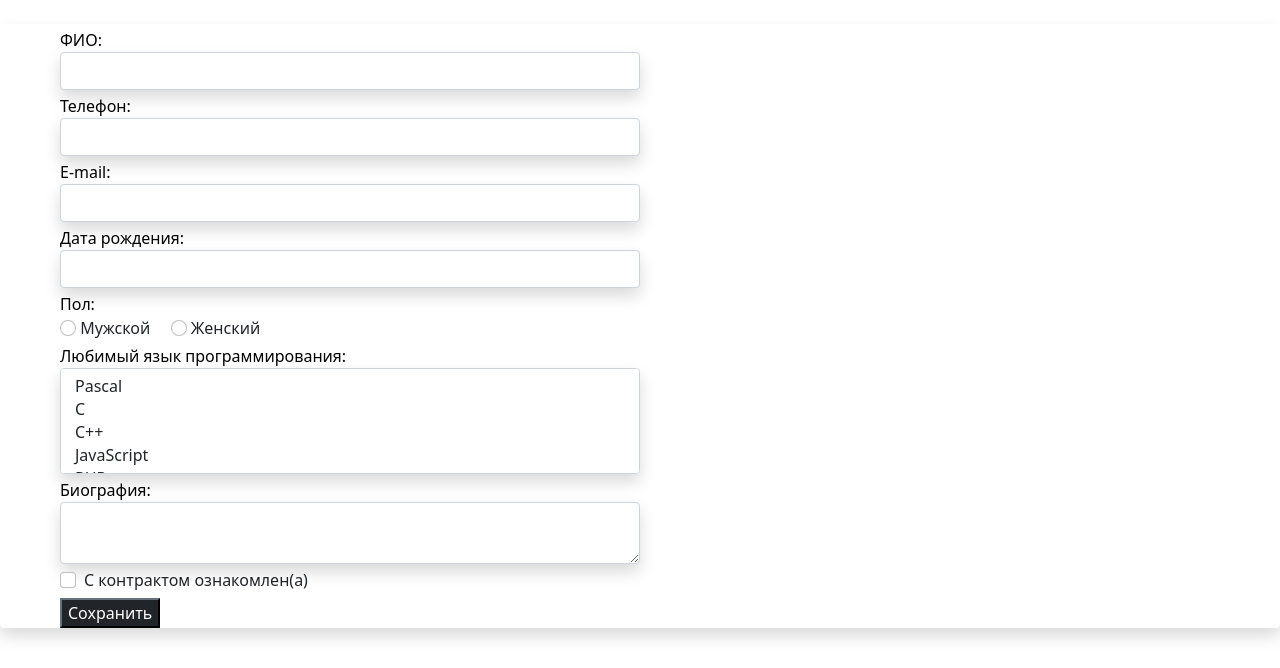
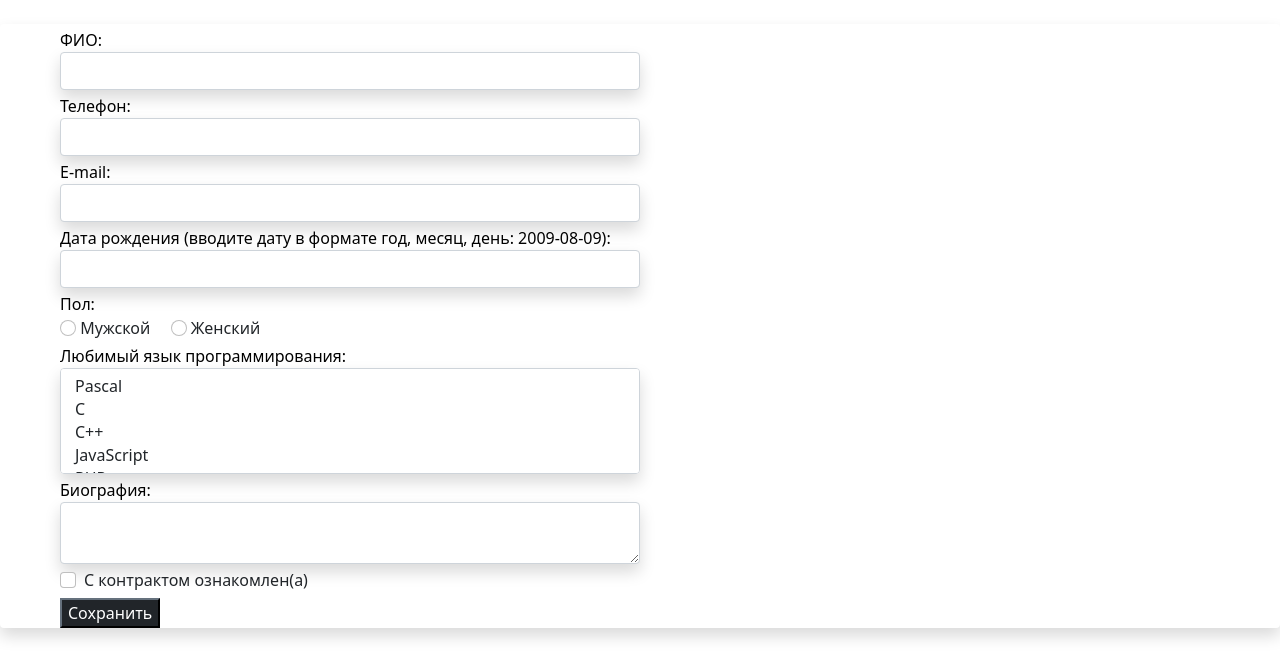
Before and after one commit to IraTkhagapso14/web2, a PHP site: page /form.php in a window 1280 px wide. Shown: the top 668 px of the page. Run offline with PHP 8.4, Linux system fonts and the light colour scheme; data that the repository does not hold is empty.

Commit message:
Update form.php

```diff
--- a/4task/form.php
+++ b/4task/form.php
@@ -44,7 +44,7 @@ if (!empty($messages)) {
 
     <!-- Дата рождения -->
     <div class="form_item form-group">
-        <label for="formDate" style="color: black;">Дата рождения:</label>
+        <label for="formDate" style="color: black;">Дата рождения (вводите дату в формате год, месяц, день: 2009-08-09):</label>
         <input name="date" class="<?php if ($errors['date']) {print 'error';} ?> form-control w-50 shadow bg-white rounded" value="<?php print $values['date']; ?>" />
     </div>
 
```
